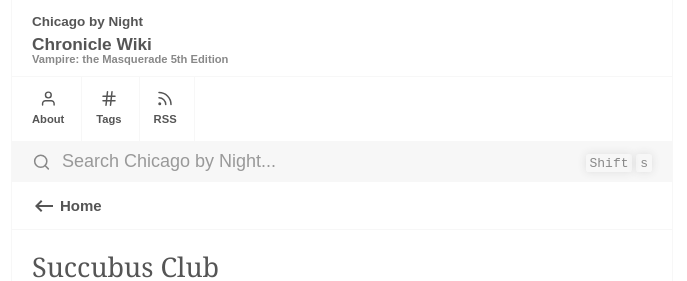
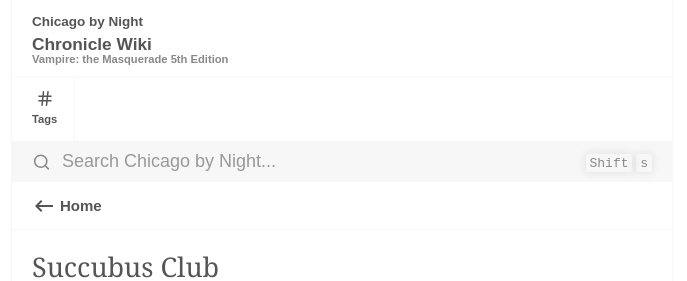
Before and after one commit to crescentchronicles/crescentchronicles.github.io, a Jekyll site: the page built from _posts/2020-01-01-succubus-club.md, in a window 1280 px wide. Shown: the top 281 px of the page, without its empty margins (298-985 px from the left). Built offline with Jekyll 4.4.1, drawn with Linux system fonts in a browser that asks for light colours.

Commit message:
Fix feed

```diff
--- a/_includes/Header.html
+++ b/_includes/Header.html
@@ -174,18 +174,6 @@
     </div>
     {%- endif -%}
     <div class="main-site-subheader menu disable-select">
-        <a class="menu-item" href="/about">
-                <svg class="menu-item-icon" width="18" height="19" viewBox="0 0 25 25" fill="none"
-                    xmlns="http://www.w3.org/2000/svg">
-                    <path
-                        d="M20.9777 21.6138V19.6138C20.9777 18.553 20.5563 17.5356 19.8061 16.7854C19.056 16.0353 18.0386 15.6138 16.9777 15.6138H8.97768C7.91682 15.6138 6.8994 16.0353 6.14926 16.7854C5.39911 17.5356 4.97768 18.553 4.97768 19.6138V21.6138"
-                        stroke-width="2" stroke-linecap="round" stroke-linejoin="round" />
-                    <path
-                        d="M12.9777 11.6138C15.1868 11.6138 16.9777 9.82298 16.9777 7.61385C16.9777 5.40471 15.1868 3.61385 12.9777 3.61385C10.7685 3.61385 8.97768 5.40471 8.97768 7.61385C8.97768 9.82298 10.7685 11.6138 12.9777 11.6138Z"
-                        stroke-width="2" stroke-linecap="round" stroke-linejoin="round" />
-                </svg>
-                <p class="menu-item-text">About</p>
-        </a>
         <a class="menu-item" href="/tags">
                 <svg class="menu-item-icon" width="18" height="19" viewBox="0 0 24 25" fill="none"
                     xmlns="http://www.w3.org/2000/svg">
@@ -196,17 +184,6 @@
                 </svg>
                 <p class="menu-item-text">Tags</p>
         </a>
-        <a class="menu-item" href="/feed.xml">
-                <svg class="menu-item-icon" width="18" height="19" viewBox="0 0 24 25" fill="none" xmlns="http://www.w3.org/2000/svg">
-                    <path d="M4 11.5C6.38695 11.5 8.67613 12.4482 10.364 14.136C12.0518 15.8239 13 18.1131 13 20.5"
-                        stroke-width="2" stroke-linecap="round" stroke-linejoin="round" />
-                    <path d="M4 4.5C8.24346 4.5 12.3131 6.18571 15.3137 9.18629C18.3143 12.1869 20 16.2565 20 20.5"
-                        stroke-width="2" stroke-linecap="round" stroke-linejoin="round" />
-                    <path
-                        d="M5 20.5C5.55228 20.5 6 20.0523 6 19.5C6 18.9477 5.55228 18.5 5 18.5C4.44772 18.5 4 18.9477 4 19.5C4 20.0523 4.44772 20.5 5 20.5Z"
-                        stroke-width="2" stroke-linecap="round" stroke-linejoin="round" />
-                </svg>
-                <p class="menu-item-text">RSS</p>
         </a>
     </div>
     {%- if site.preferences.search.enabled -%}
--- a/_layouts/Post.html
+++ b/_layouts/Post.html
@@ -32,7 +32,6 @@
     <meta content="width=device-width, initial-scale=1" name="viewport" />
     <meta content="Knowledge Continuum" property="og:site_name"/>
     <meta content="A non-linear thread of important ideas weaved together to explore and understand the fabric of knowledge." property="og:description">
-    <meta content="{{ site.url }}/about/" property="article:author">
 
     {%- if page.title -%}
     <meta content="{{ page.title }}" property="og:title">
@@ -55,13 +54,13 @@
         <link href="/assets/css/ie-target.css" rel="stylesheet" type="text/css"/>
     <![endif]-->
     <!--<link href="/assets/css/prism.css" rel="stylesheet" />-->
-    <link rel="alternate" type="application/rss+xml" href="{{ site.url }}/feed.xml">
 </head>
 
 <body>
     <div class="container">
         <div class = "box">
             {%- include Header.html -%}
+            {%- include Feed.html -%}
 
             {%- if page.content-type == "notes"
                 or page.content-type == "post"  -%}
```
